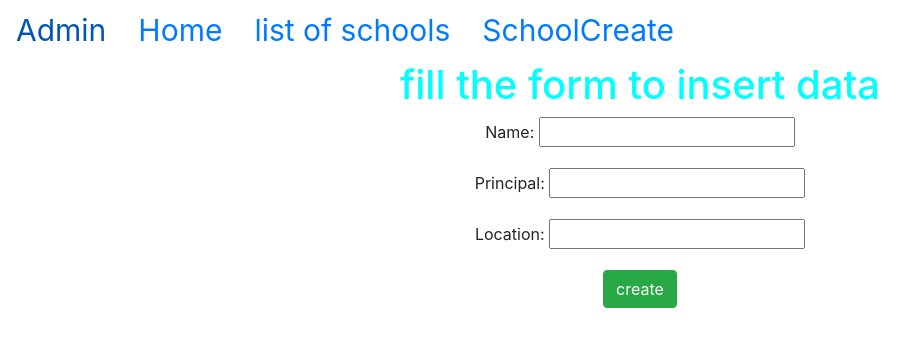
After one commit to manasamaddipatla226/CBV_LST_DTL_UPDT_DELT_views-in-p41, a Django app: page /SchoolCreate/ in a window 1280 px wide. The commit adds this page. Shown: the top 347 px of the page, without its empty margins (0-924 px from the left). Run offline with Django 4.2, Linux system fonts and the light colour scheme.

Commit message:
first commit

```diff
--- a/app/models.py
+++ b/app/models.py
@@ -1,4 +1,5 @@
 from django.db import models
+from django.urls import reverse
 
 # Create your models here.
 
@@ -12,6 +13,10 @@ class School(models.Model):
     def __str__(self) -> str:
         return self.name
 
+    def get_absolute_url(self):
+        return reverse ('SchoolDetail',kwargs={'pk':self.pk})
+
+
 class Student(models.Model):
     school=models.ForeignKey(School,on_delete=models.CASCADE,related_name='students')
     sname=models.CharField(max_length=100)
--- a/app/views.py
+++ b/app/views.py
@@ -1,6 +1,6 @@
 from django.shortcuts import render
 from app.models import *
-from django.views.generic import TemplateView,ListView
+from django.views.generic import TemplateView,ListView,DetailView,CreateView
 
 # Create your views here.
 
@@ -12,3 +12,13 @@ class home(TemplateView):
 class SchoolList(ListView):
     model=School
     context_object_name='schools'
+
+
+class SchoolDetail(DetailView):
+    model=School
+    context_object_name='school'
+
+
+class SchoolCreate(CreateView):
+    model=School
+    fields='__all__'
--- a/project41/settings.py
+++ b/project41/settings.py
@@ -16,6 +16,7 @@ from pathlib import Path
 BASE_DIR = Path(__file__).resolve().parent.parent
 import os
 TEMPLATE_DIR=os.path.join(BASE_DIR,'templates')
+STATIC_DIR=os.path.join(BASE_DIR,'static')
 
 
 # Quick-start development settings - unsuitable for production
@@ -124,3 +125,4 @@ STATIC_URL = 'static/'
 # https://docs.djangoproject.com/en/4.1/ref/settings/#default-auto-field
 
 DEFAULT_AUTO_FIELD = 'django.db.models.BigAutoField'
+STATICFILES_DIRS=[STATIC_DIR]
--- a/project41/urls.py
+++ b/project41/urls.py
@@ -14,11 +14,14 @@ Including another URLconf
     2. Add a URL to urlpatterns:  path('blog/', include('blog.urls'))
 """
 from django.contrib import admin
-from django.urls import path
+from django.urls import path,re_path
 from app.views import *
 
 urlpatterns = [
     path('admin/', admin.site.urls),
     path('home/',home.as_view(),name='home'),
     path('SchoolList/',SchoolList.as_view(),name='SchoolList'),
+    path('SchoolCreate/',SchoolCreate.as_view(),name='SchoolCreate'),
+
+    re_path('(?P<pk>\d+)/',SchoolDetail.as_view(),name='SchoolDetail'),
 ]
--- /dev/null
+++ b/static/css/c2.css
@@ -0,0 +1,4 @@
+img{
+    background-repeat: no-repeat;
+    background-size: 30px;
+}
--- a/templates/app/dummy.html
+++ b/templates/app/dummy.html
@@ -8,16 +8,17 @@
     <!-- Bootstrap CSS -->
     <link rel="stylesheet" href="https://cdn.jsdelivr.net/npm/bootstrap@4.6.2/dist/css/bootstrap.min.css" integrity="sha384-xOolHFLEh07PJGoPkLv1IbcEPTNtaed2xpHsD9ESMhqIYd0nLMwNLD69Npy4HI+N" crossorigin="anonymous">
 {% block title %}
-    <title>Hello, world!</title>
+    <title>Hello world!</title>
 {% endblock %}
   </head>
   <body>
-    <center>
+
 
     <nav class="nav" style="font-size: 30px; color:blue">
         <a href="{% url 'admin:index' %}" class="nav-link">Admin</a>
         <a href="{% url 'home' %}" class="nav-link">Home</a>
         <a href="{% url 'SchoolList' %}" class="nav-link">list of schools</a>
+        <a href="{% url 'SchoolCreate' %}" class="nav-link">SchoolCreate</a>
 
     </nav>
 
@@ -35,6 +36,5 @@
     -->
 {% block body_block %}
 {% endblock %}
-</center>
   </body>
 </html>
--- /dev/null
+++ b/templates/app/school_form.html
@@ -0,0 +1,24 @@
+
+{% extends 'app/dummy.html' %}
+{% load static %}
+
+{% block title %}
+    <title>form page</title>
+{% endblock %}
+
+{% block body_block %}
+<center>
+
+    <h1 style="color:aqua">fill the form to insert data</h1>
+    <form method="POST">
+        {% csrf_token %}
+
+        {{form.as_p}}
+
+
+
+    <input type="submit" value="create" class="btn btn-success">
+    </form>
+</center>
+
+{% endblock %}
```
Also changed, not shown: static/css/c1.css (added, +7 -0 lines), templates/app/home.html (+5 -2 lines), templates/app/school_detail.html (added, +23 -0 lines), templates/app/school_list.html (+6 -4 lines), db.sqlite3, static/images/img1.jpg (added).
